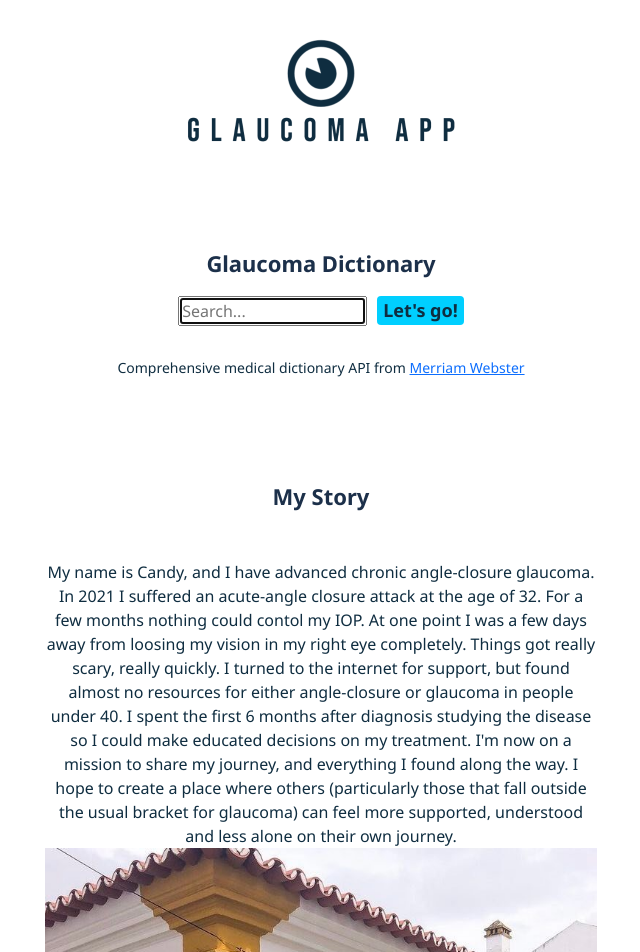
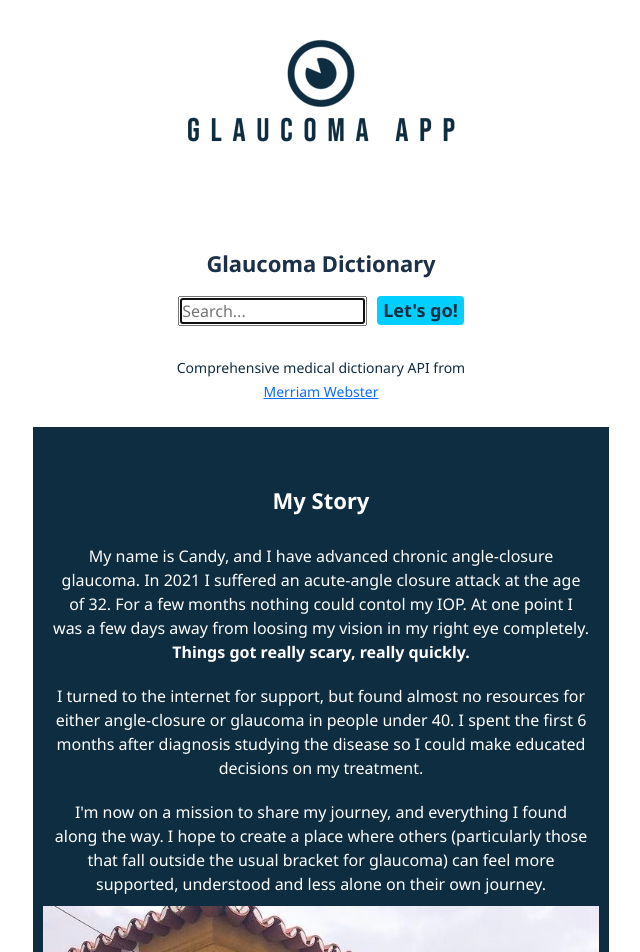
Before and after one commit to CandiceTomkins/glaucoma-app, a React (Create React App) app: page / in a window 1280 px wide. Shown: the top 952 px of the page, without its empty margins (319-959 px from the left). Built offline with nearby package versions, Linux system fonts and the light colour scheme.

Commit message:
story edit, hover medication

```diff
--- a/src/Dictionary.js
+++ b/src/Dictionary.js
@@ -45,7 +45,8 @@ export default function Dictionary() {
 
       <Results results={results} />
       <small>
-        Comprehensive medical dictionary API from{" "}
+        Comprehensive medical dictionary API from
+        <br />
         <a
           href="https://www.merriam-webster.com/medical"
           alt="Merriam Webster link"
--- a/src/Medication.css
+++ b/src/Medication.css
@@ -6,6 +6,10 @@
   font-weight: 600;
   text-align: left;
 }
+.drug-name:hover {
+  background: #0f2d40;
+  color: #ed6db4;
+}
 
 .medication-type {
   text-align: left;
--- a/src/MyStory.css
+++ b/src/MyStory.css
@@ -2,7 +2,9 @@
   max-width: 600px;
   padding-top: 30px;
   margin: 0 auto;
-  color: #0f2d40;
+  color: white;
   font-size: 16px;
   text-align: center;
+  background-color: #0f2d40;
+  padding: 10px;
 }
--- a/src/MyStory.js
+++ b/src/MyStory.js
@@ -4,21 +4,26 @@ import candy from "./candy-yellow-white-house.jpeg";
 
 export default function MyStory() {
   return (
-    <div className="container myStory">
-      <h2 className="section-title">My Story</h2>
+    <div className="container myStory mb-5">
+      <h2 className="section-title text-white">My Story</h2>
 
       <p className="myStory">
         My name is Candy, and I have advanced chronic angle-closure glaucoma. In
         2021 I suffered an acute-angle closure attack at the age of 32. For a
         few months nothing could contol my IOP. At one point I was a few days
-        away from loosing my vision in my right eye completely. Things got
-        really scary, really quickly. I turned to the internet for support, but
-        found almost no resources for either angle-closure or glaucoma in people
-        under 40. I spent the first 6 months after diagnosis studying the
-        disease so I could make educated decisions on my treatment. I'm now on a
-        mission to share my journey, and everything I found along the way. I
-        hope to create a place where others (particularly those that fall
-        outside the usual bracket for glaucoma) can feel more supported,
+        away from loosing my vision in my right eye completely.{" "}
+        <strong>Things got really scary, really quickly. </strong>
+      </p>
+      <p className="myStory">
+        I turned to the internet for support, but found almost no resources for
+        either angle-closure or glaucoma in people under 40. I spent the first 6
+        months after diagnosis studying the disease so I could make educated
+        decisions on my treatment.{" "}
+      </p>
+      <p className="myStory">
+        I'm now on a mission to share my journey, and everything I found along
+        the way. I hope to create a place where others (particularly those that
+        fall outside the usual bracket for glaucoma) can feel more supported,
         understood and less alone on their own journey.
       </p>
 
```
